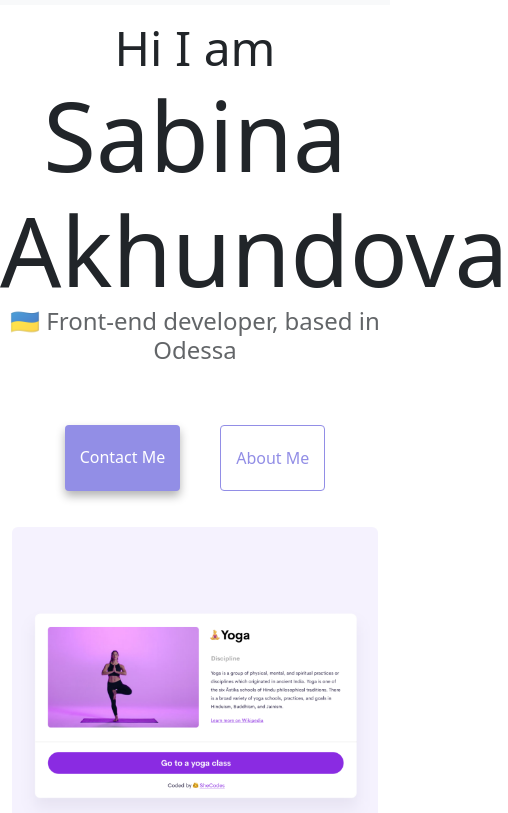
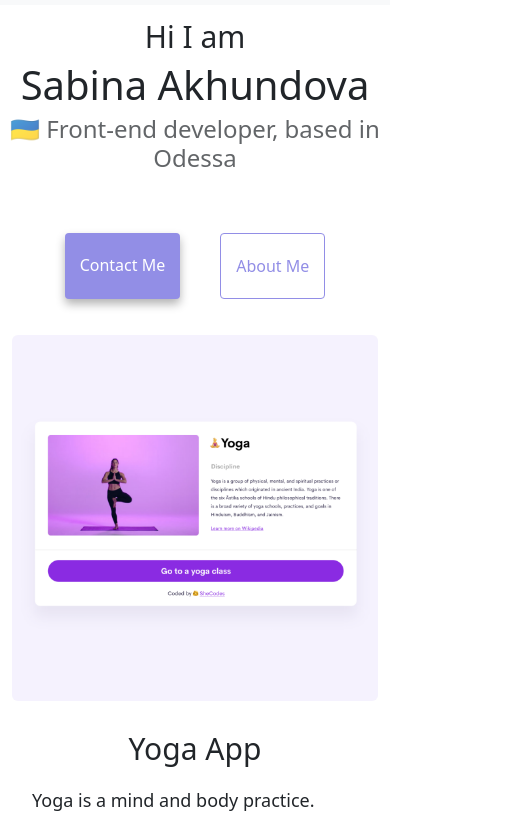
Before and after one commit to SabinaAkhundova/Advanced-Tools-HW, a website: page index.html in a window 390 px wide. Shown: the part 71-884 px from the top of the page, 508 px wide, since content can reach past the window. Drawn offline with nearby package versions, Linux system fonts and the light colour scheme.

Commit message:
Update style.css added media queries to h1, h2

```diff
--- a/style.css
+++ b/style.css
@@ -131,3 +131,12 @@ footer .social-links a {
   padding: 10px 14px;
   border-radius: 50px;
 }
+@media (max-width: 576px) {
+  h2 {
+    font-size: 30px;
+  }
+  h1 {
+    font-size: 40px;
+    line-height: 1.5;
+  }
+}
```
